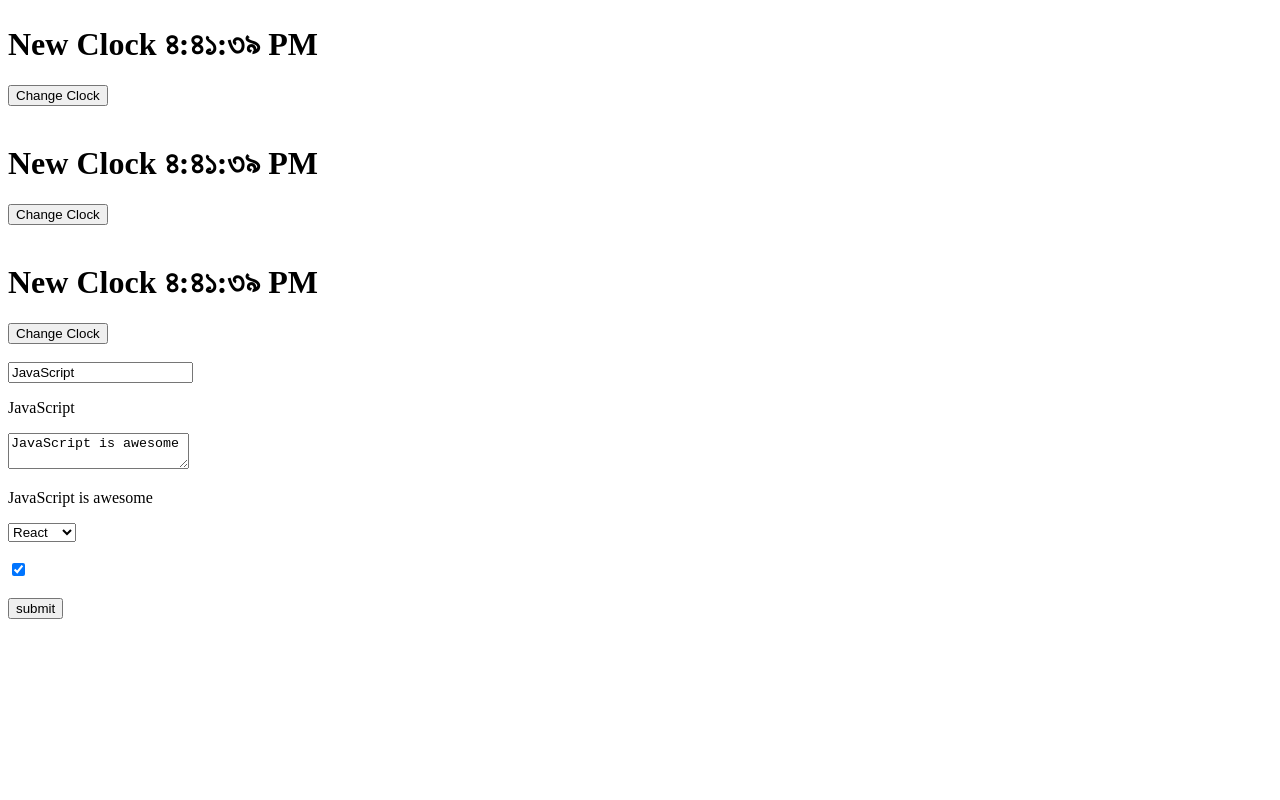
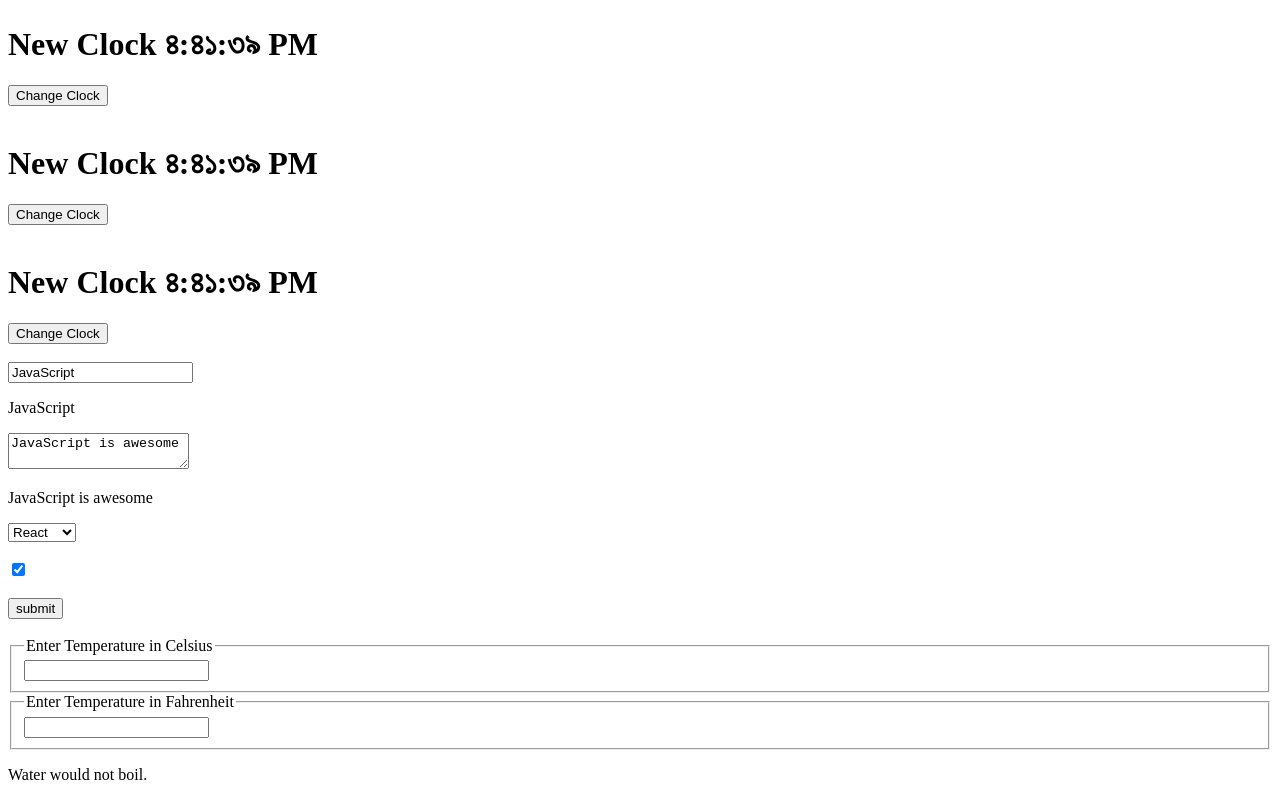
Before and after one commit to mostafijur014/myreact, a React (Create React App) app in the folder myreact/: page / in a window 1280 px wide. Shown: the part 527-1327 px from the top of the page. Before the commit the page ends 1154 px from the top, so only its background shows below. Built offline with nearby package versions, Linux system fonts and the light colour scheme.

Commit message:
Lifting State with temperature converter app

```diff
--- a/myreact/src/App.js
+++ b/myreact/src/App.js
@@ -1,3 +1,4 @@
+import Calculator from './components/Calculator';
 import ClockList from './components/CkockList';
 import Clocks from './components/Clock';
 import Form from './components/Form';
@@ -18,6 +19,8 @@
             </div>
             <div>
                 <Form />
+                <br />
+                <Calculator />
             </div>
         </>
     );
--- /dev/null
+++ b/myreact/src/components/BollingVerdict.js
@@ -0,0 +1,6 @@
+export default function BoilingVerdict({ celsius = 0 }) {
+    if (celsius >= 100) {
+        return <p>The water would boild.</p>;
+    }
+    return <p>Water would not boil.</p>;
+}
--- /dev/null
+++ b/myreact/src/components/Calculator.js
@@ -0,0 +1,47 @@
+/* eslint-disable react/no-unused-state */
+import React from 'react';
+import { convert, toCelsius, toFahrenheit } from '../lib/converter';
+import BoilingVerdict from './BollingVerdict';
+import TemperatureInput from './TemperatureInput';
+
+// eslint-disable-next-line react/prefer-stateless-function
+export default class Calculator extends React.Component {
+    state = {
+        temperature: '',
+        scale: 'c',
+    };
+
+    handleChange = (e, scale) => {
+        this.setState({
+            temperature: e.target.value,
+            scale,
+        });
+    };
+
+    onTemperatureChange = (e) => {
+        this.setState({
+            temperature: e.target.value,
+        });
+    };
+
+    render() {
+        const { temperature, scale } = this.state;
+        const celsius = scale === 'f' ? convert(temperature, toCelsius) : temperature;
+        const fahrenheit = scale === 'c' ? convert(temperature, toFahrenheit) : temperature;
+        return (
+            <div>
+                <TemperatureInput
+                    scale="c"
+                    temperature={celsius}
+                    onTemperatureChange={this.handleChange}
+                />
+                <TemperatureInput
+                    scale="f"
+                    temperature={fahrenheit}
+                    onTemperatureChange={this.handleChange}
+                />
+                <BoilingVerdict celsius={parseFloat(temperature)} />
+            </div>
+        );
+    }
+}
--- /dev/null
+++ b/myreact/src/components/TemperatureInput.js
@@ -0,0 +1,19 @@
+import React from 'react';
+
+const scaleNames = {
+    c: 'Celsius',
+    f: 'Fahrenheit',
+};
+// eslint-disable-next-line react/prefer-stateless-function
+export default function TemperatureInput({ temperature, scale, onTemperatureChange }) {
+    return (
+        <fieldset>
+            <legend>Enter Temperature in {scaleNames[scale]}</legend>
+            <input
+                type="text"
+                value={temperature}
+                onChange={(e) => onTemperatureChange(e, scale)}
+            />
+        </fieldset>
+    );
+}
--- /dev/null
+++ b/myreact/src/lib/converter.js
@@ -0,0 +1,18 @@
+// eslint-disable-next-line import/prefer-default-export
+export function toCelsius(fahrenheit) {
+    return ((fahrenheit - 32) * 5) / 9;
+}
+export function toFahrenheit(celsius) {
+    return (celsius * 9) / 5 + 32;
+}
+
+export function convert(temperature, convertTo) {
+    const input = parseFloat(temperature);
+    if (Number.isNaN(input)) {
+        return '';
+    }
+
+    const output = convertTo(input);
+    const rounded = Math.round(output * 1000) / 1000;
+    return rounded.toString();
+}
```
